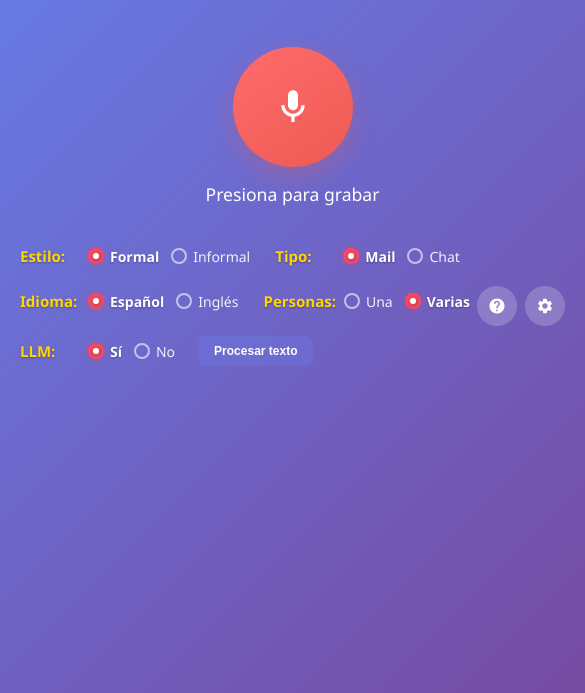
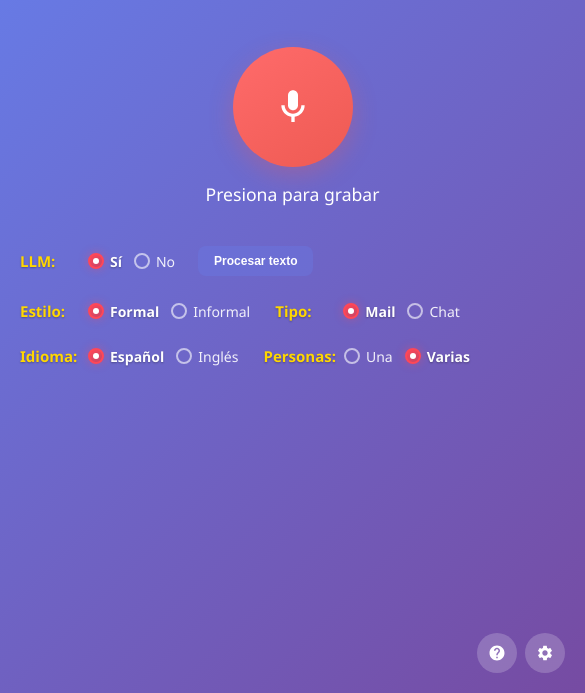
Before and after one commit to danimardo/secretario2, an Electron app: page index.html in a window 585 px wide. Shown: the part 107-800 px from the top of the page. Drawn offline with Linux system fonts and the light colour scheme; no server answers.

Commit message:
Mejoras en la interfaz gráfica.

```diff
--- a/index.html
+++ b/index.html
@@ -57,6 +57,22 @@
 
         <div class="footer">
             <div class="controls-container">
+                <!-- Procesar con LLM -->
+                <div class="control-group">
+                    <span class="group-label">LLM:</span>
+                    <div class="radio-group">
+                        <label class="radio-label">
+                            <input type="radio" name="processWithLLM" value="yes" id="llmYesRadio" checked>
+                            <span class="radio-text">Sí</span>
+                        </label>
+                        <label class="radio-label">
+                            <input type="radio" name="processWithLLM" value="no" id="llmNoRadio">
+                            <span class="radio-text">No</span>
+                        </label>
+                    </div>
+                    <button id="reprocessButton" class="reprocess-btn">Procesar texto</button>
+                </div>
+
                 <!-- Estilo de comunicación -->
                 <div class="control-group">
                     <span class="group-label">Estilo:</span>
@@ -115,22 +131,6 @@
                             <span class="radio-text">Varias</span>
                         </label>
                     </div>
-                </div>
-
-                <!-- Procesar con LLM -->
-                <div class="control-group">
-                    <span class="group-label">LLM:</span>
-                    <div class="radio-group">
-                        <label class="radio-label">
-                            <input type="radio" name="processWithLLM" value="yes" id="llmYesRadio" checked>
-                            <span class="radio-text">Sí</span>
-                        </label>
-                        <label class="radio-label">
-                            <input type="radio" name="processWithLLM" value="no" id="llmNoRadio">
-                            <span class="radio-text">No</span>
-                        </label>
-                    </div>
-                    <button id="reprocessButton" class="reprocess-btn">Procesar texto</button>
                 </div>
             </div>
 
--- a/renderer.js
+++ b/renderer.js
@@ -649,8 +649,8 @@ class AudioRecorder {
         // Obtener los grupos de controles para aplicar estilos visuales
         const controlGroups = document.querySelectorAll('.control-group');
         controlGroups.forEach((group, index) => {
-            // Saltar el último grupo que es el de LLM
-            if (index < controlGroups.length - 1) {
+            // Saltar el primer grupo que es el de LLM
+            if (index > 0) {
                 if (llmEnabled) {
                     group.classList.remove('disabled');
                 } else {
--- a/styles.css
+++ b/styles.css
@@ -203,9 +203,13 @@ body {
 }
 
 .footer-buttons {
+    position: fixed;
+    bottom: 20px;
+    right: 20px;
     display: flex;
     gap: 8px;
     align-items: center;
+    z-index: 100;
 }
 
 .settings-btn, .help-btn {
```
